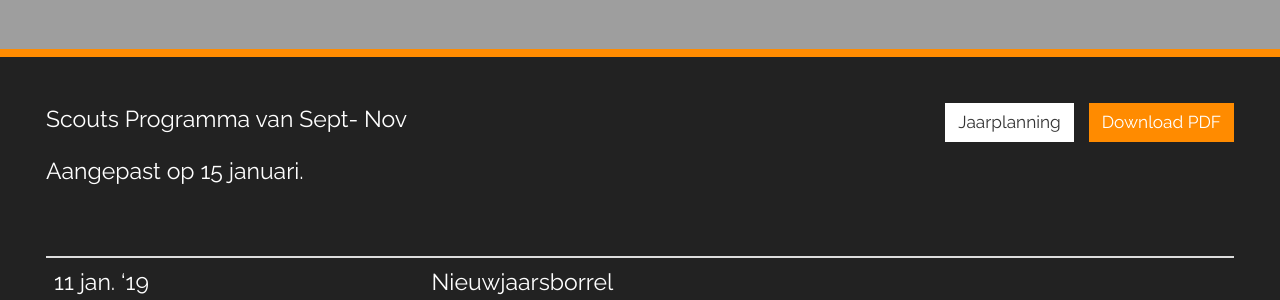
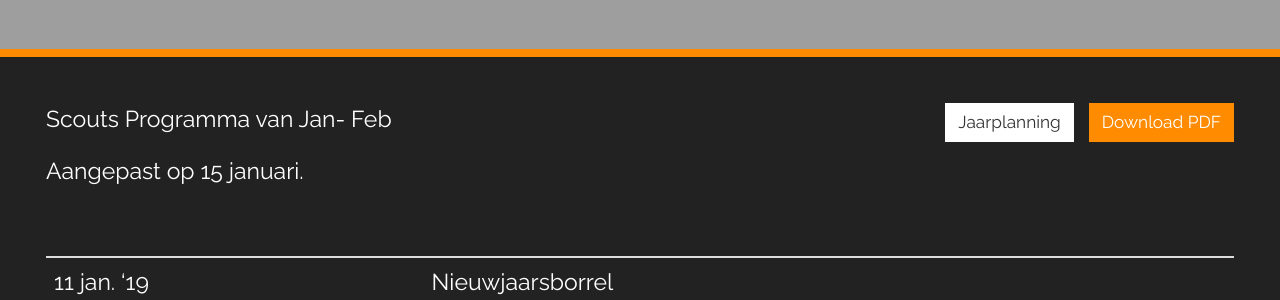
Before and after one commit to nognooitmeegemaakt/website, a Jekyll site: the page built from _agenda/scouts.md, in a window 1280 px wide. Shown: the part 218-518 px from the top of the page. Built offline with Jekyll 4.4.1, drawn with Linux system fonts in a browser that asks for light colours; some web fonts are replaced.

Commit message:
Update scouts.md Agenda through CMS
By Guidon van den Berg (141.101.77.173)

```diff
--- a/_agenda/scouts.md
+++ b/_agenda/scouts.md
@@ -6,7 +6,7 @@ agenda: scouts
 footer: ""
 ---
 
-Scouts Programma van Sept- Nov
+Scouts Programma van Jan- Feb
 
 Aangepast op 15 januari.
 
```
